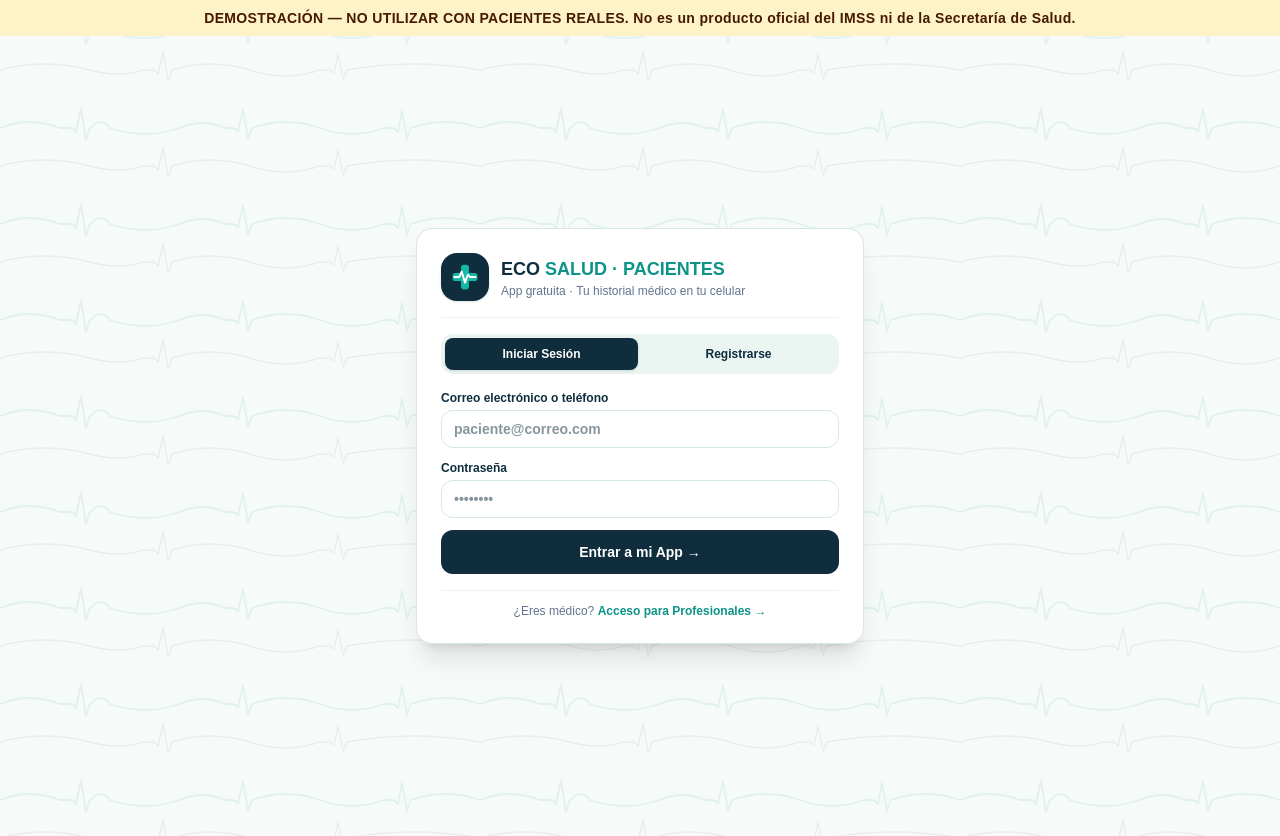
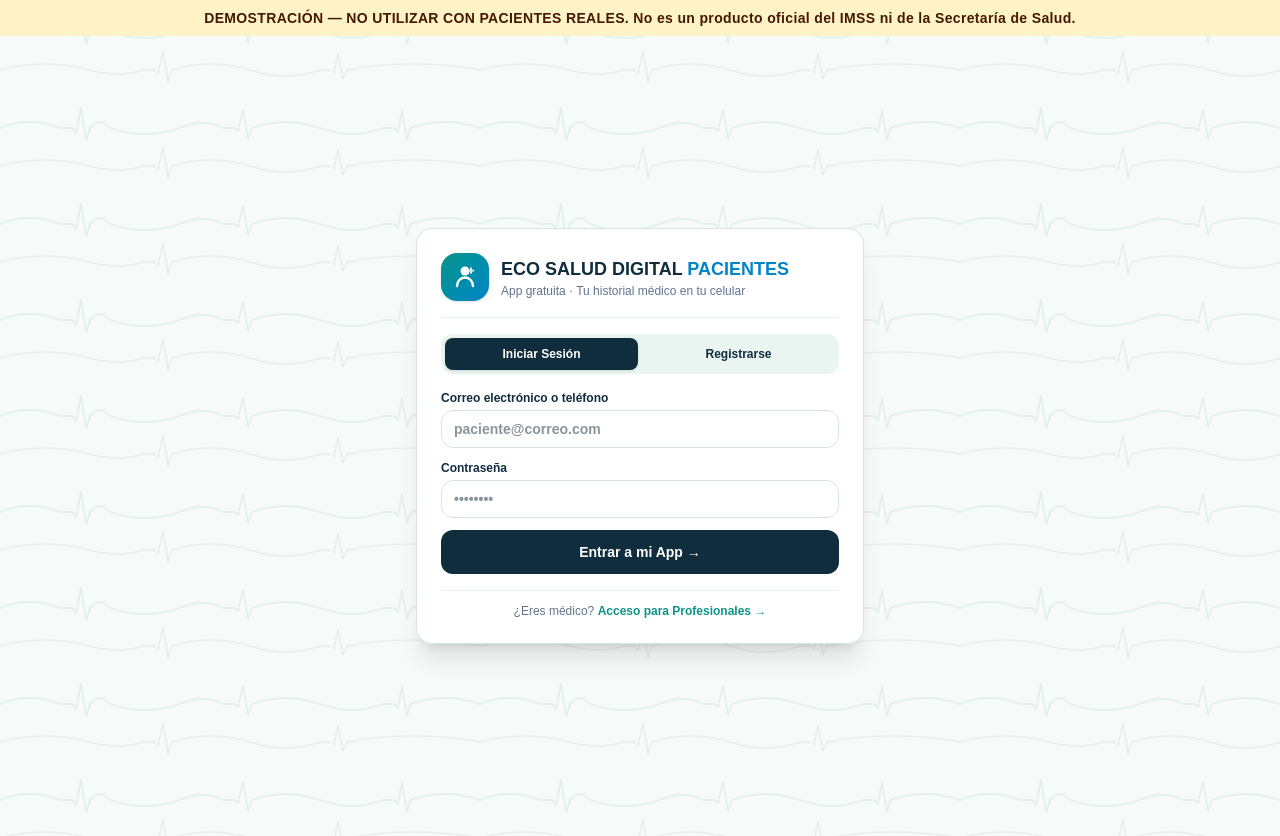
Before and after one commit to AngeldeDios26/eco-salud-digital, a Next.js app: page /pacientes in a window 1280 px wide. Built offline with nearby package versions, Linux system fonts and the light colour scheme; a web font is replaced by a local one.

Commit message:
Actualizar titulo e icono distintivo para Eco Salud Digital Pacientes

```diff
--- a/app/pacientes/page.tsx
+++ b/app/pacientes/page.tsx
@@ -4,7 +4,7 @@ import Image from "next/image";
 import Link from "next/link";
 import QRCode from "qrcode";
 import { FormEvent, useEffect, useState } from "react";
-import { BrandLogo } from "../../components/BrandLogo";
+import { PatientBrandLogo } from "../../components/BrandLogo";
 
 export type LocalPatientHistoryEntry = {
   id: string;
@@ -372,10 +372,11 @@ export default function PacientesAppPage() {
       <main className="flex min-h-dvh flex-col items-center justify-center px-4 py-8 text-[#0F2D3D]">
         <div className="w-full max-w-md rounded-2xl border border-[#D6E6E1] bg-white/95 p-6 shadow-xl backdrop-blur">
           <div className="flex items-center gap-3 border-b border-[#EAF4F1] pb-4">
-            <BrandLogo size="lg" />
+            <PatientBrandLogo size="lg" />
             <div>
               <h1 className="text-lg font-extrabold text-[#0F2D3D]">
-                ECO <span className="text-[#0D9488]">SALUD · PACIENTES</span>
+                ECO SALUD DIGITAL{" "}
+                <span className="text-[#0284C7]">PACIENTES</span>
               </h1>
               <p className="text-xs text-slate-500">
                 App gratuita · Tu historial médico en tu celular
@@ -510,10 +511,11 @@ export default function PacientesAppPage() {
       <header className="sticky top-0 z-20 border-b border-[#D6E6E1] bg-white/95 px-3 py-2.5 shadow-sm backdrop-blur sm:px-5">
         <div className="mx-auto flex max-w-4xl items-center justify-between gap-2">
           <div className="flex min-w-0 items-center gap-2.5">
-            <BrandLogo size="sm" />
+            <PatientBrandLogo size="sm" />
             <div className="min-w-0">
               <h1 className="truncate text-sm font-extrabold sm:text-base">
-                ECO <span className="text-[#0D9488]">SALUD · PACIENTES</span>
+                ECO SALUD DIGITAL{" "}
+                <span className="text-[#0284C7]">PACIENTES</span>
               </h1>
               <p className="truncate text-[11px] text-slate-500">
                 {profile.nombre || authName || "Mi Expediente Portátil"} · Gratis
--- a/components/BrandLogo.tsx
+++ b/components/BrandLogo.tsx
@@ -35,3 +35,49 @@ export function BrandLogo({ size = "md" }: { size?: "sm" | "md" | "lg" }) {
     </div>
   );
 }
+
+export function PatientBrandLogo({
+  size = "md",
+}: {
+  size?: "sm" | "md" | "lg";
+}) {
+  const boxSize =
+    size === "lg"
+      ? "h-12 w-12 rounded-2xl"
+      : size === "sm"
+        ? "h-8 w-8 rounded-lg"
+        : "h-10 w-10 rounded-xl";
+  const svgSize =
+    size === "lg" ? "h-8 w-8" : size === "sm" ? "h-5 w-5" : "h-6 w-6";
+
+  return (
+    <div
+      className={
+        boxSize +
+        " flex shrink-0 items-center justify-center bg-gradient-to-br from-[#0D9488] to-[#0284C7] shadow-sm"
+      }
+      aria-hidden="true"
+    >
+      <svg
+        viewBox="0 0 64 64"
+        className={svgSize}
+        fill="none"
+        xmlns="http://www.w3.org/2000/svg"
+      >
+        <circle cx="32" cy="20" r="9" fill="#FFFFFF" />
+        <path
+          d="M16 50C16 40.6112 23.1634 33 32 33C40.8366 33 48 40.6112 48 50"
+          stroke="#FFFFFF"
+          strokeWidth="5"
+          strokeLinecap="round"
+        />
+        <path
+          d="M44 14V24M39 19H49"
+          stroke="#E0F2FE"
+          strokeWidth="3.5"
+          strokeLinecap="round"
+        />
+      </svg>
+    </div>
+  );
+}
```
